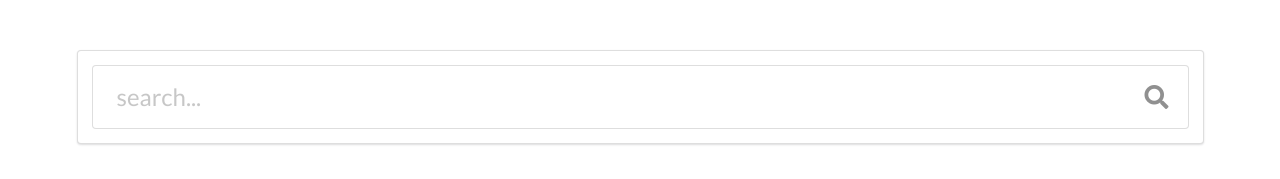
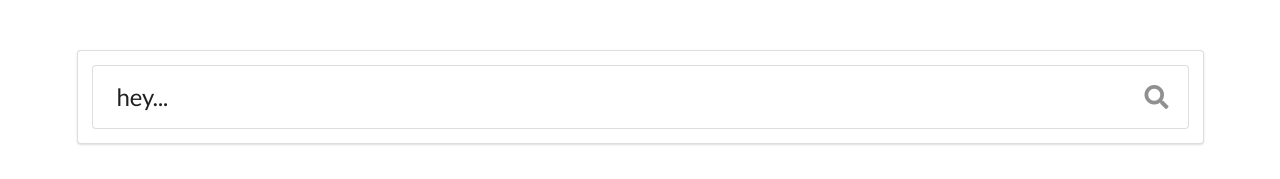
Before and after one commit to david-ewan-campbell/React-Image-List-App, a React (Create React App) app: page / in a window 1280 px wide. Shown: the top 179 px of the page. Built offline with nearby package versions, Linux system fonts and the light colour scheme.

Commit message:
SearchInput component changed to a controlled form so it stores it in the component not the DOM. Added values to show how they can be changed directly from the component i.e. adding an upper case method to the input

```diff
--- a/src/components/SearchInput.js
+++ b/src/components/SearchInput.js
@@ -1,6 +1,7 @@
 import React from 'react';
 
 class SearchInput extends React.Component {
+  state = { entry: 'hey...' }
 
   render() {
     return (
@@ -8,10 +9,13 @@ class SearchInput extends React.Component {
         <form className='ui form'>
           <div className='field'>
             <div className='ui massive icon input'>
-              <input type="text" placeholder='search...'
-                  onChange={(event) => console.log(event.target.value)}
-                  />
-                <i className='search icon'></i>
+              <input
+                type="text"
+                placeholder='search...'
+                onChange={(event) => this.setState({entry:event.target.value.toUpperCase()})}
+                value={this.state.entry}
+              />
+              <i className='search icon'></i>
             </div>
           </div>
         </form>
```
